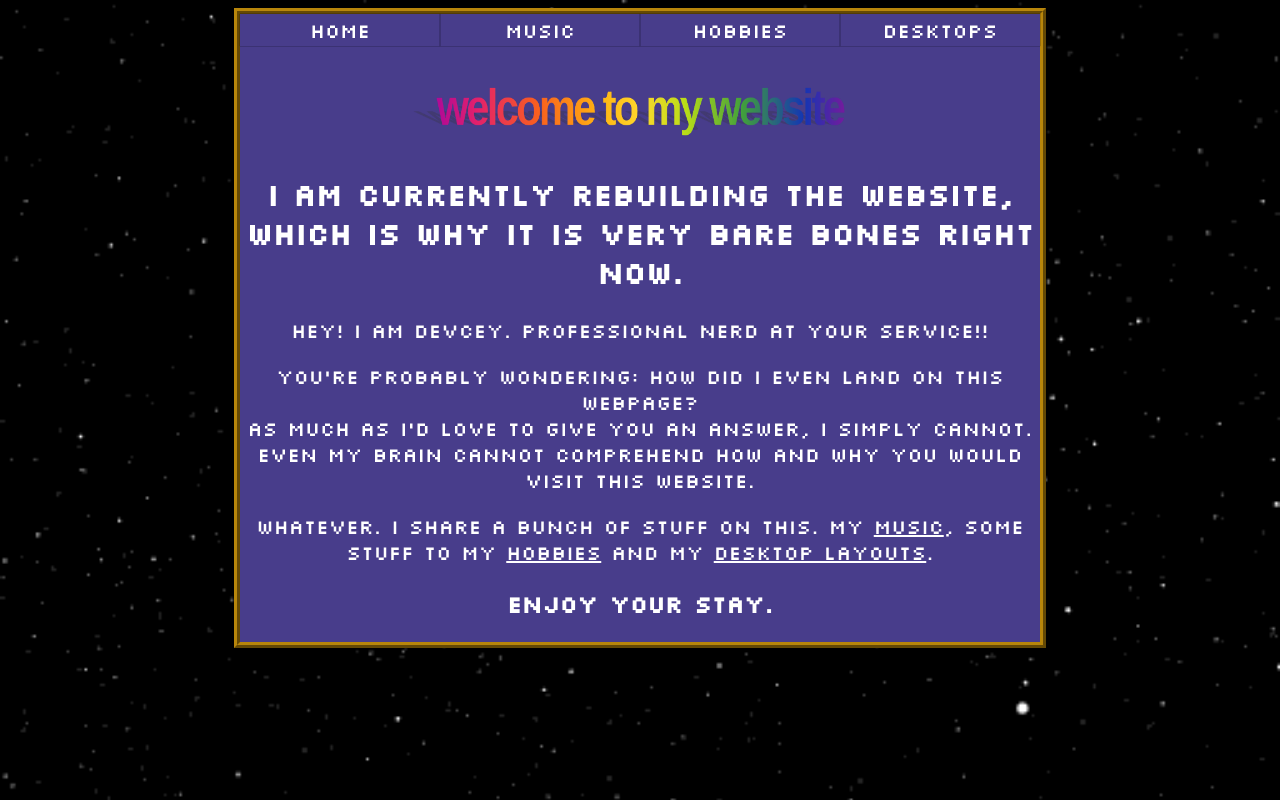
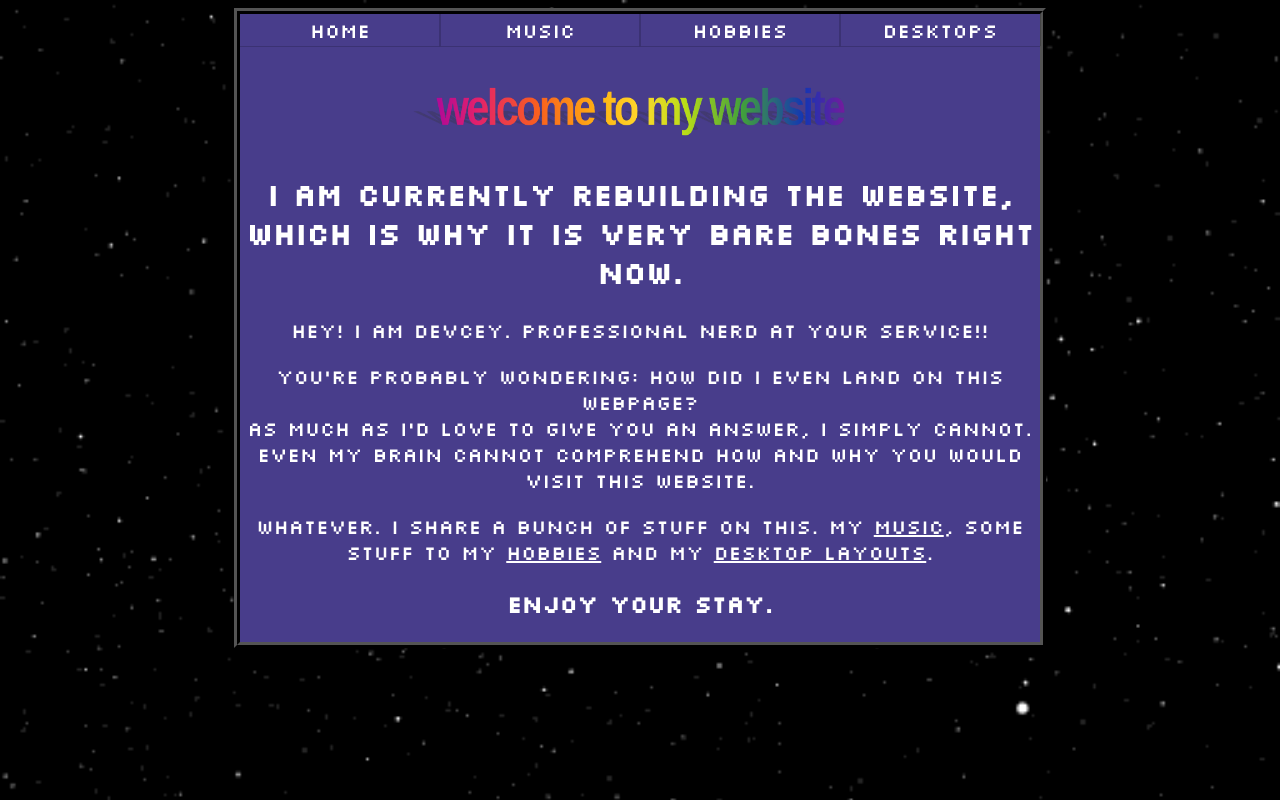
Before and after one commit to devcey/devcey.github.io, a plain HTML site: page index.html in a window 1280 px wide. Drawn offline with Linux system fonts and the light colour scheme.

Commit message:
avada vendetta

```diff
--- a/index.html
+++ b/index.html
@@ -13,11 +13,12 @@
                 html {
                     font-family: 'Silkscreen', cursive;
                     background-image: url(starfield.gif);
+                    background-color:black;
                     background-size:cover;
                     font-size:20px
                 }
                 article {
-                    border:6px darkgoldenrod ridge;
+                    border:6px black ridge;
                     background-color:darkslateblue;
                     color:white;
                     text-align:center;
```
